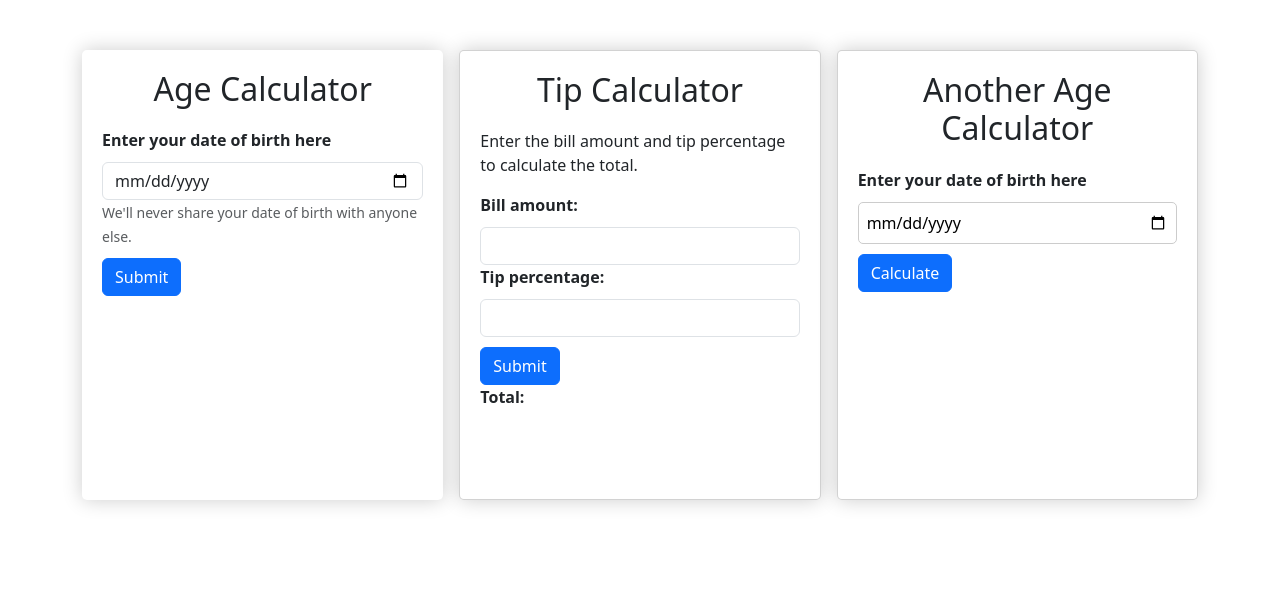
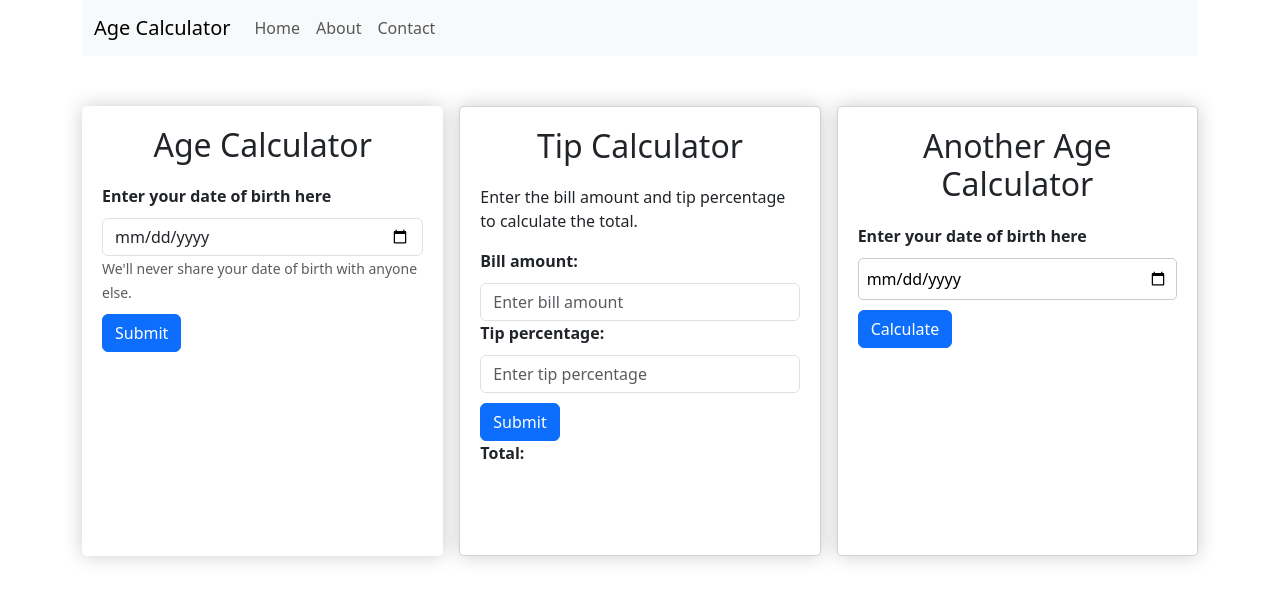
Before and after one commit to codershrikant/html-css-js-bootrstrap, a plain HTML site: page index.html in a window 1280 px wide. Drawn offline with nearby package versions, Linux system fonts and the light colour scheme.

Commit message:
version 3: Navbar added.

```diff
--- a/index.html
+++ b/index.html
@@ -9,13 +9,35 @@
 </head>
 <body class="container">
 
+<nav class="navbar navbar-expand-lg navbar-light bg-light">
+    <div class="container-fluid">
+        <a class="navbar-brand" href="#">Age Calculator</a>
+        <button class="navbar-toggler" type="button" data-bs-toggle="collapse" data-bs-target="#navbarNav" aria-controls="navbarNav" aria-expanded="false" aria-label="Toggle navigation">
+            <span class="navbar-toggler-icon"></span>
+        </button>
+        <div class="collapse navbar-collapse" id="navbarNav">
+            <ul class="navbar-nav">
+                <li class="nav-item">
+                    <a class="nav-link" href="#">Home</a>
+                </li>
+                <li class="nav-item">
+                    <a class="nav-link" href="#">About</a>
+                </li>
+                <li class="nav-item">
+                    <a class="nav-link" href="#">Contact</a>
+                </li>
+            </ul>
+        </div>
+    </div>
+</nav>
+
 <div class="row g-3">
     <div class="col-md-6 col-lg-4">
         <div class="cal-custom-container">
             <h1 class="text-center">Age Calculator</h1>
             <div class="form-group">
                 <label class="w-100" for="cal-birthday">Enter your date of birth here</label>
-                <input class="form-control" type="date" id="cal-birthday" name="birthday" aria-describedby="dateHelp" placeholder="Enter DOB">
+                <input class="form-control" type="date" id="cal-birthday" name="birthday" aria-describedby="dateHelp" placeholder="Enter your date of birth">
                 <small id="dateHelp" class="form-text text-muted">We'll never share your date of birth with anyone else.</small>
             </div>
             <button id="cal-btn" type="submit" class="btn btn-primary">Submit</button>
@@ -30,11 +52,11 @@
             <div class="form cal-form">
                 <div class="form-group">
                     <label for="tip-bill">Bill amount:</label>
-                    <input class="form-control" type="number" id="tip-bill">
+                    <input class="form-control" type="number" id="tip-bill" placeholder="Enter bill amount">
                 </div>
                 <div class="form-group">
                     <label for="tip-tip">Tip percentage:</label>
-                    <input class="form-control" type="number" id="tip-tip">
+                    <input class="form-control" type="number" id="tip-tip" placeholder="Enter tip percentage">
                 </div>
                 <button id="tip-calculate" type="submit" class="btn btn-primary">Submit</button>
                 <div class="m-10 form-group">
```
